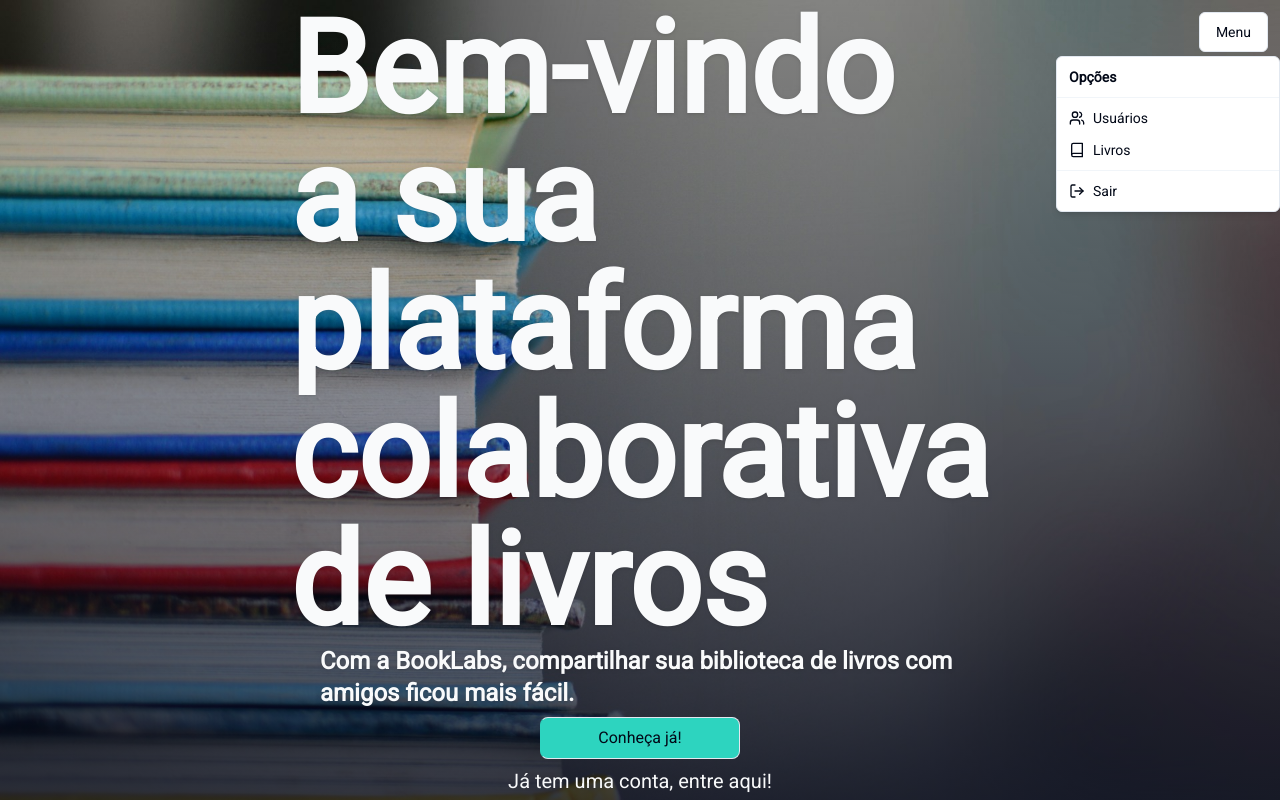
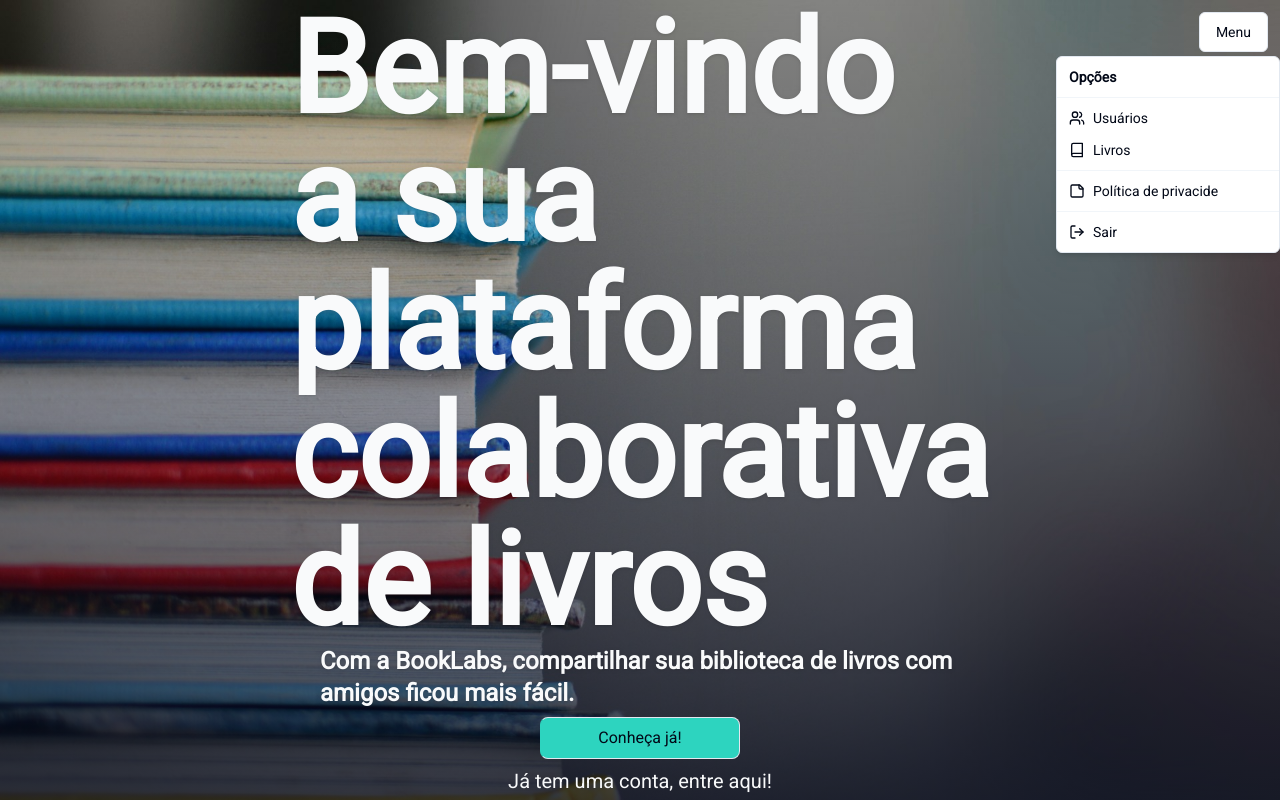
Before and after one commit to clarammenezes/projeto-n695-frontend, a Next.js app: page / in a window 1280 px wide. Both pictures are taken after a click on the button "Menu". Built offline with nearby package versions, Linux system fonts and the light colour scheme.

Commit message:
fix: adding privacy policy

```diff
--- a/src/components/header.tsx
+++ b/src/components/header.tsx
@@ -6,6 +6,9 @@
     Github,
     LogOut,
     Settings,
+    Sheet,
+    SheetIcon,
+    StickyNote,
     User,
     Users
 } from "lucide-react"
@@ -54,6 +57,11 @@
                             </DropdownMenuItem>
                         </DropdownMenuGroup>
                         <DropdownMenuSeparator />
+                        <DropdownMenuItem>
+                            <StickyNote className="mr-2 h-4 w-4" />
+                            <a href="https://testefaculdade.pythonanywhere.com/politica-de-privacidade/" target="_blank">Política de privacide</a>
+                        </DropdownMenuItem>
+                        <DropdownMenuSeparator />
                         <DropdownMenuItem onClick={(e) => {logout()}}>
                             <LogOut className="mr-2 h-4 w-4" />
                             <span>Sair</span>
```
